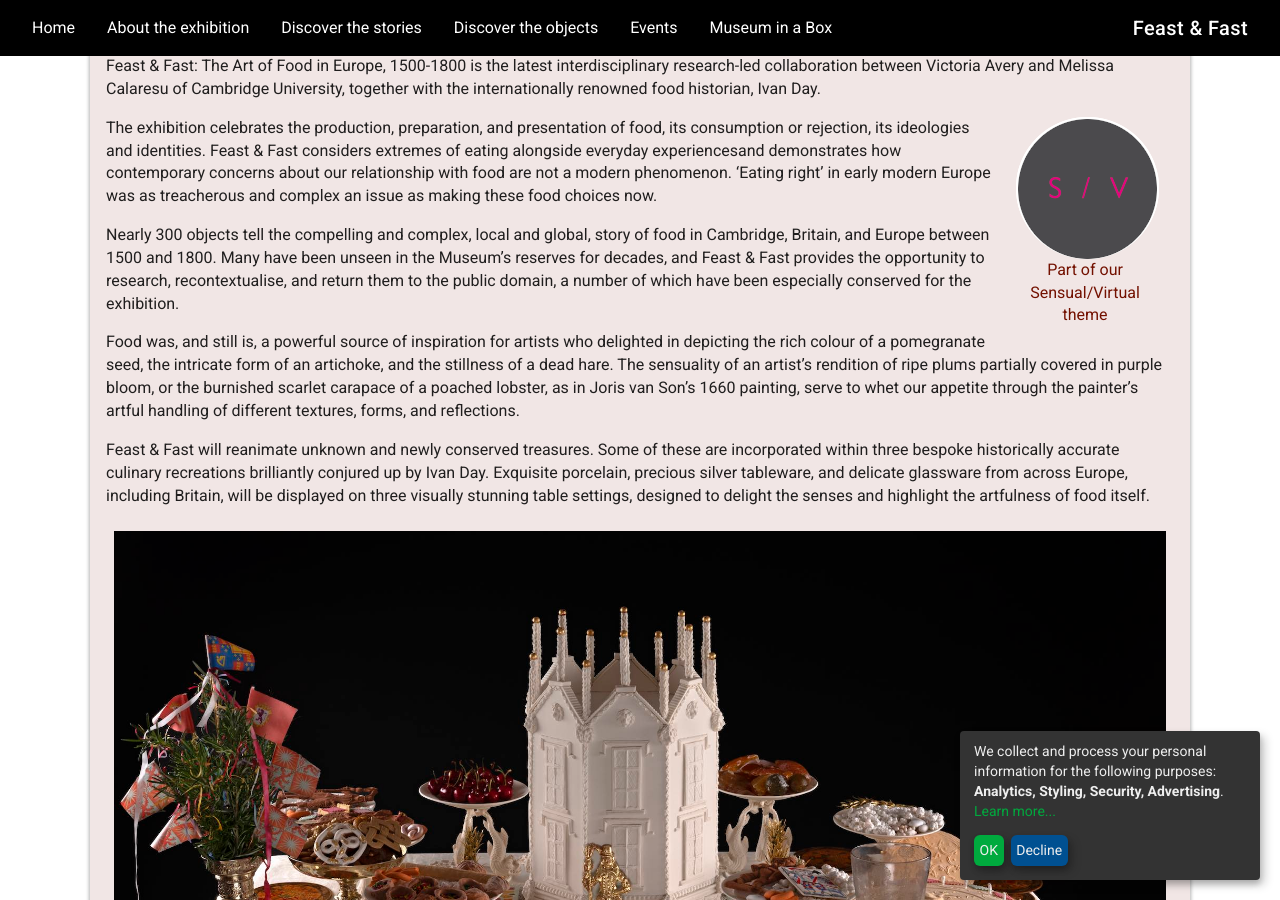
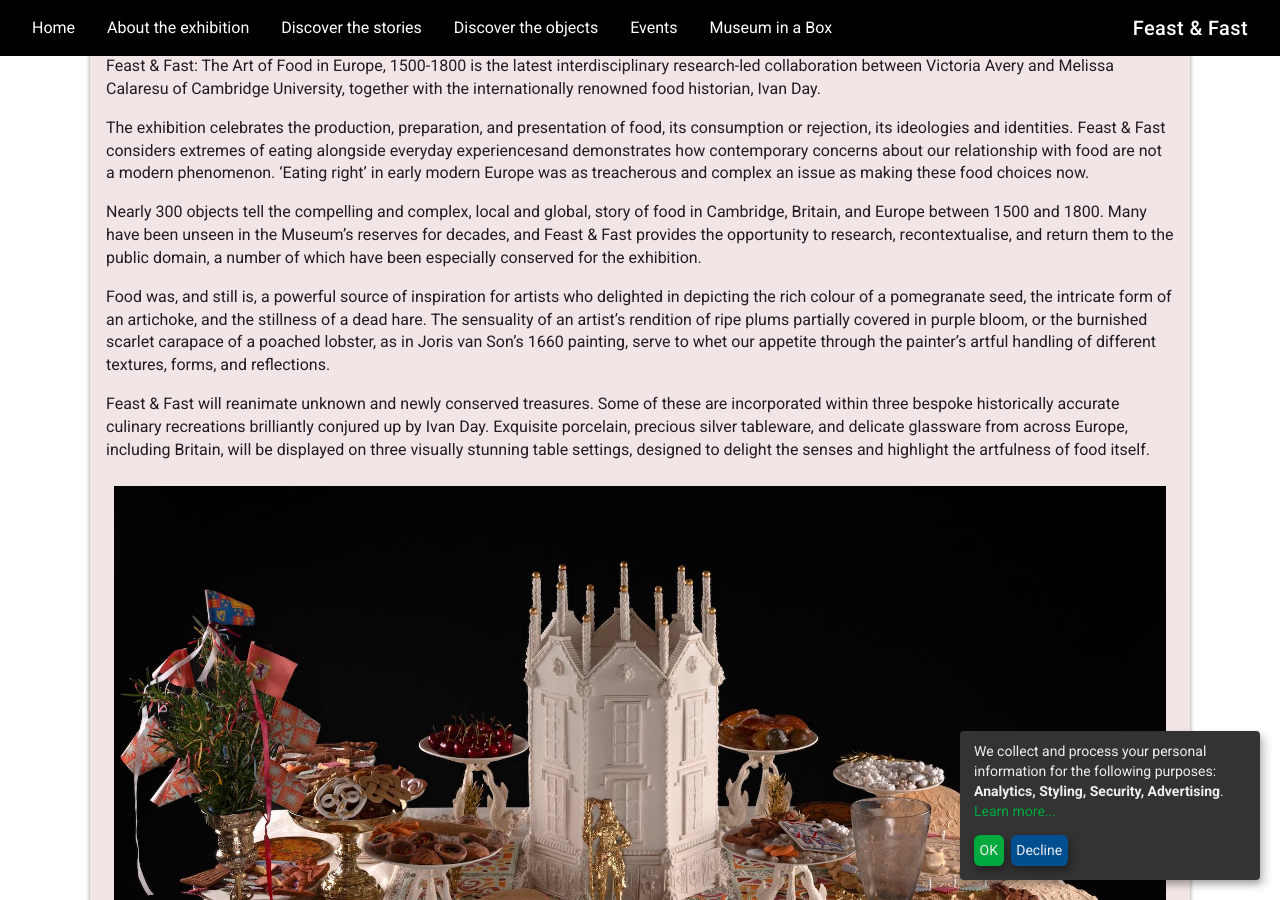
Before and after one commit to FitzwilliamMuseum/feast-and-fast, a Jekyll site: the page built from about.md, in a window 1280 px wide and 900 px high, scrolled down 713 px. Built offline with Jekyll 4.4.1, drawn with Linux system fonts in a browser that asks for light colours; nearby versions of some CDN libraries; some web fonts are replaced.

Commit message:
Added new SV graphic

```diff
--- a/about.md
+++ b/about.md
@@ -8,11 +8,6 @@ title: About the exhibition
 <h3 class="text-center">Fitzwilliam Museum, Cambridge | 26 November 2019 –26 April 2020</h3>
 
 Feast & Fast: The Art of Food in Europe, 1500-1800 is the latest interdisciplinary research-led collaboration between Victoria Avery and Melissa Calaresu of Cambridge University, together with the internationally renowned food historian, Ivan Day.
-
-<div class="float-right col-md-2">
-<img src="/images/layouts/sensualVirtual.png" class="rounded text-center"/>
-<p class="text-center"><a href="https://www.fitzmuseum.cam.ac.uk/news/sensualvirtual">Part of our Sensual/Virtual theme</a></p>
-</div>
 
 The exhibition celebrates the production, preparation, and presentation of food, its consumption or rejection, its ideologies and identities. Feast & Fast considers extremes of eating alongside everyday experiencesand demonstrates how contemporary concerns about our relationship with food are not a modern phenomenon. ‘Eating right’ in early modern Europe was as treacherous and complex an issue as making these food choices now.
 
@@ -67,3 +62,5 @@ As exhibition curators, Victoria Avery and Melissa Calaresu said:
 <blockquote class="blockquote">
 Food is everywhere in current cultural and political debates. The threat of the devastation of climate change has brought an increasing focus on global food security. Many people are turning to vegetarianism and veganism as a political choice as much as a dietary one, as we rethink our relationship with animals and their treatment in an industrialised world. Food choices are not only determined by political concerns about what we eat but also compounded by the moral anxieties which resonate around diet, self-image, over-consumption, and our bodies. As Feast & Fast demonstrates, many of these contemporary concerns about our relationship with food are not new.
 </blockquote>
+
+![](/images/layouts/SV.png){: .img-fluid rounded }
```
Also changed, not shown: images/layouts/SV.png (added).
